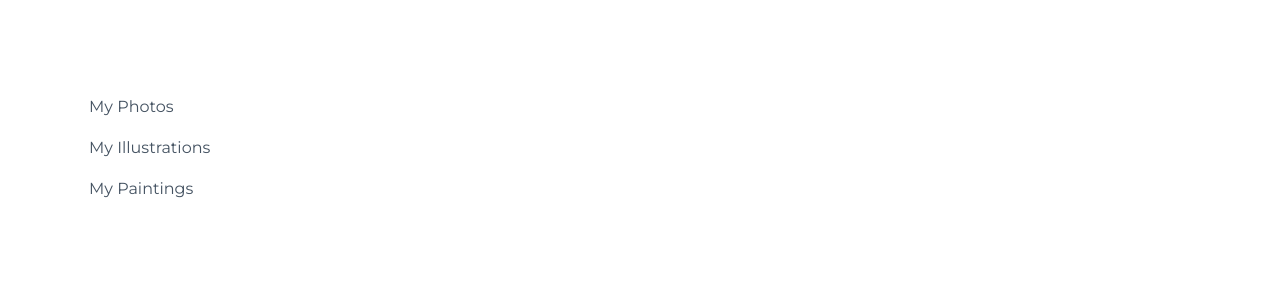
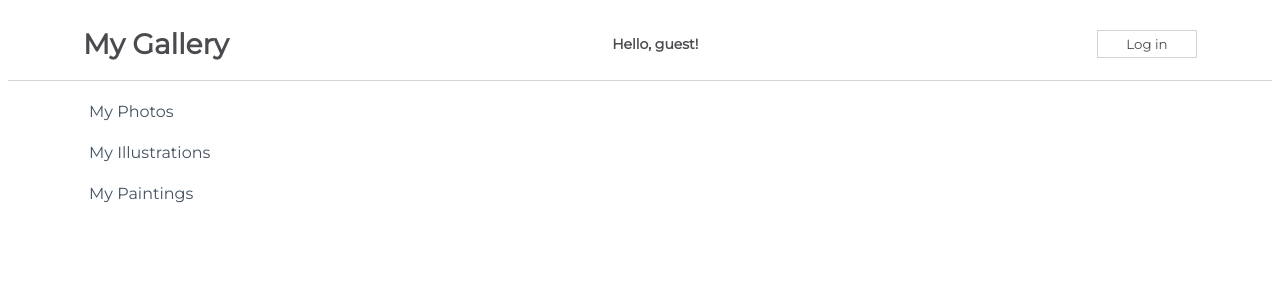
Before and after one commit to AlexanderJWard/react-challenge, a React (Create React App) app in the folder my-app/: page / in a window 1280 px wide. Shown: the top 300 px of the page. Built offline with nearby package versions, Linux system fonts and the light colour scheme.

Commit message:
Add navbarsimple component

```diff
--- a/my-app/src/App.js
+++ b/my-app/src/App.js
@@ -1,11 +1,12 @@
 import css from './App.module.css';
 import Sidebar from './components/Sidebar';
+import NavBarSimple from './components/NavBarSimple';
 
 function App() {
   return (
-    <div className={css.App}>
-      {/* Add your components here */
-      <Sidebar />}
+    <div>
+      <NavBarSimple/>
+      <Sidebar/>
     </div>
   );
 }
--- /dev/null
+++ b/my-app/src/components/NavBarSimple.js
@@ -0,0 +1,39 @@
+import css from "./css/NavBarSimple.module.css"
+import React from "react"
+
+class NavBarSimple extends React.Component {
+    constructor(props) {
+        super(props);
+        this.state = {
+            message : "Hello, guest!",
+            buttonText : "Log in",
+        };
+    }
+
+    handleClick() {
+        this.setState((prevState, prevProps) => {
+            console.log("Previous state:", prevState);
+            console.log("Previous props:", prevProps);
+            return {
+                message : prevState.message === "Hello, guest!" ? "Welcome back, user!" : "Hello, guest!",
+                buttonText : prevState.buttonText === "Log in" ? "Log out" : "Log in",
+            }
+        }, () => {
+            console.log("new state:", this.state.message);
+            console.log("new state:", this.state.buttonText);
+        });
+    }
+
+    render() {
+        return (
+            <div className={css.NavBar}>
+                <h1>My Gallery</h1>
+                <span>{this.state.message}</span>
+                <button onClick={() => this.handleClick()}>{this.state.buttonText}</button>
+            </div>
+        )
+    }
+}
+
+
+export default NavBarSimple;
--- a/my-app/src/components/Sidebar.js
+++ b/my-app/src/components/Sidebar.js
@@ -1,7 +1,7 @@
 import css from "./css/Sidebar.module.css"
 
 function Sidebar() {
-return <div className = {css.sidebar}><a>My Photos</a><a>My Illustrations</a><a>My Paintings</a></div>
+return <div className={css.sidebar}><a>My Photos</a><a>My Illustrations</a><a>My Paintings</a></div>
 }
 
 export default Sidebar
```
